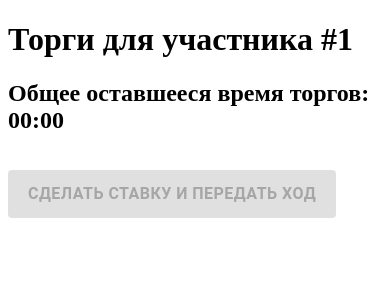
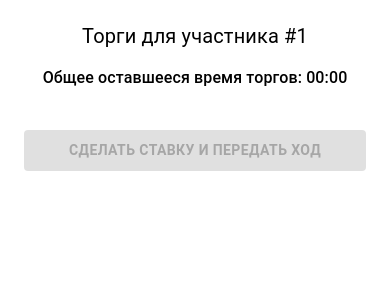
Before and after one commit to MartiP54/react-trade-app, a React (Create React App) app in the folder client/: page /auction/1 in a window 390 px wide. Shown: the top 300 px of the page. Built offline with nearby package versions, Linux system fonts and the light colour scheme; no server answers.

Commit message:
feat: add responsive design

```diff
--- a/client/src/pages/AdminPage.tsx
+++ b/client/src/pages/AdminPage.tsx
@@ -1,6 +1,6 @@
 import React, { useEffect, useState } from 'react';
 import { io, Socket } from 'socket.io-client';
-import { Button, TableContainer, Paper } from '@mui/material';
+import { Button, TableContainer, Paper, Box, Typography } from '@mui/material';
 import AuctionTable from '../components/AuctionTable';
 import formatTime from '../utils/timeUtils';
 import { AuctionData } from '../types/shared';
@@ -11,8 +11,9 @@ const AdminPage: React.FC = () => {
   const [socket, setSocket] = useState<Socket | null>(null);
   const [isPopupOpen, setIsPopupOpen] = useState(false);
   const [popupMessage, setPopupMessage] = useState('');
+
   useEffect(() => {
-    const newSocket = io(process.env.SERVER_URL);
+    const newSocket = io(process.env.SERVER_URL!);
     setSocket(newSocket);
 
     newSocket.on('auctionData', (data: AuctionData) => {
@@ -40,13 +41,33 @@ const AdminPage: React.FC = () => {
   const closePopup = () => setIsPopupOpen(false);
 
   return (
-    <div>
-      <h1>Панель организатора торгов</h1>
+    <Box
+      sx={{
+        padding: 2,
+        maxWidth: '100%',
+        display: 'flex',
+        flexDirection: 'column',
+        gap: 2,
+      }}
+    >
+      <Typography variant="h4" sx={{ textAlign: 'center', fontSize: '1.5rem' }}>
+        Панель организатора торгов
+      </Typography>
+
+      <Box
+        sx={{
+          display: 'flex',
+          justifyContent: 'center',
+          flexWrap: 'wrap',
+          gap: 1,
+        }}
+      >
         <Button
           variant="contained"
           color="primary"
           onClick={startAuction}
           disabled={auctionData?.isAuctionActive}
+          sx={{ width: '100%', maxWidth: 200 }}
         >
           Начать торги
         </Button>
@@ -54,19 +75,27 @@ const AdminPage: React.FC = () => {
           variant="contained"
           color="secondary"
           onClick={endAuction}
-        style={{ marginLeft: '10px' }}
           disabled={!auctionData?.isAuctionActive}
+          sx={{ width: '100%', maxWidth: 200 }}
         >
           Завершить торги
         </Button>
+      </Box>
 
-      <h2>
+      <Typography variant="h6" sx={{ fontSize: '1.2rem', textAlign: 'center' }}>
         Общее оставшееся время торгов:{' '}
         {auctionData ? formatTime(auctionData.totalTime) : '00:00'}
-      </h2>
+      </Typography>
 
       {auctionData && (
-        <TableContainer component={Paper} sx={{ marginTop: 2 }}>
+        <TableContainer
+          component={Paper}
+          sx={{
+            width: '100%',
+            overflowX: 'auto',
+            marginTop: 2,
+          }}
+        >
           <AuctionTable
             participants={auctionData.participants}
             currentTurn={auctionData.currentTurn}
@@ -83,7 +112,7 @@ const AdminPage: React.FC = () => {
         isOpen={isPopupOpen}
         onClose={closePopup}
       />
-    </div>
+    </Box>
   );
 };
 
--- a/client/src/pages/ParticipantPage.tsx
+++ b/client/src/pages/ParticipantPage.tsx
@@ -1,7 +1,7 @@
 import React, { useEffect, useState } from 'react';
 import { useParams } from 'react-router-dom';
 import { io, Socket } from 'socket.io-client';
-import { Button } from '@mui/material';
+import { Button, Box, Typography } from '@mui/material';
 import AuctionTable from '../components/AuctionTable';
 import formatTime from '../utils/timeUtils';
 import { AuctionData } from '../types/shared';
@@ -62,14 +62,54 @@ const ParticipantPage: React.FC = () => {
   const closePopup = () => setIsPopupOpen(false);
 
   return (
-    <div>
-      <h1>Торги для участника #{userId}</h1>
-      <h2>
+    <Box
+      sx={{
+        padding: '16px',
+        display: 'flex',
+        flexDirection: 'column',
+        alignItems: 'center',
+        maxWidth: '100%',
+        overflowX: 'hidden',
+      }}
+    >
+      <Typography
+        variant="h4"
+        sx={{
+          fontSize: { xs: '20px', sm: '24px' },
+          textAlign: 'center',
+          marginBottom: 2,
+          wordWrap: 'break-word',
+        }}
+      >
+        Торги для участника #{userId}
+      </Typography>
+      <Typography
+        variant="h6"
+        sx={{
+          fontSize: { xs: '16px', sm: '18px' },
+          textAlign: 'center',
+          marginBottom: 3,
+          wordWrap: 'break-word',
+        }}
+      >
         Общее оставшееся время торгов: {formatTime(auctionData?.totalTime || 0)}
-      </h2>
+      </Typography>
 
-      <div>
+      <Box
+        sx={{
+          width: '100%',
+          display: 'flex',
+          flexDirection: 'column',
+          alignItems: 'center',
+        }}
+      >
         {auctionData && (
+          <Box
+            sx={{
+              width: '100%',
+              overflowX: 'auto',
+            }}
+          >
             <AuctionTable
               participants={auctionData.participants}
               currentTurn={auctionData.currentTurn}
@@ -81,6 +121,7 @@ const ParticipantPage: React.FC = () => {
               userId={Number(userId)}
               isAuctionActive={auctionData.isAuctionActive}
             />
+          </Box>
         )}
         <Button
           variant="contained"
@@ -92,20 +133,23 @@ const ParticipantPage: React.FC = () => {
           }
           sx={{
             marginTop: 2,
-            padding: '10px 20px',
+            padding: { xs: '8px 16px', sm: '10px 20px' },
             fontWeight: 'bold',
-            fontSize: '16px',
+            fontSize: { xs: '14px', sm: '16px' },
+            width: { xs: '100%', sm: 'auto' },
+            maxWidth: '400px',
+            alignSelf: { xs: 'center', sm: 'flex-start' },
           }}
         >
-          сделать ставку и передать ход
+          Сделать ставку и передать ход
         </Button>
-      </div>
+      </Box>
       <NotificationPopup
         message={popupMessage}
         isOpen={isPopupOpen}
         onClose={closePopup}
       />
-    </div>
+    </Box>
   );
 };
 
```
Also changed, not shown: client/src/components/AuctionTable.tsx (+84 -18 lines). Lines whose indentation alone changed are shown as unchanged.
